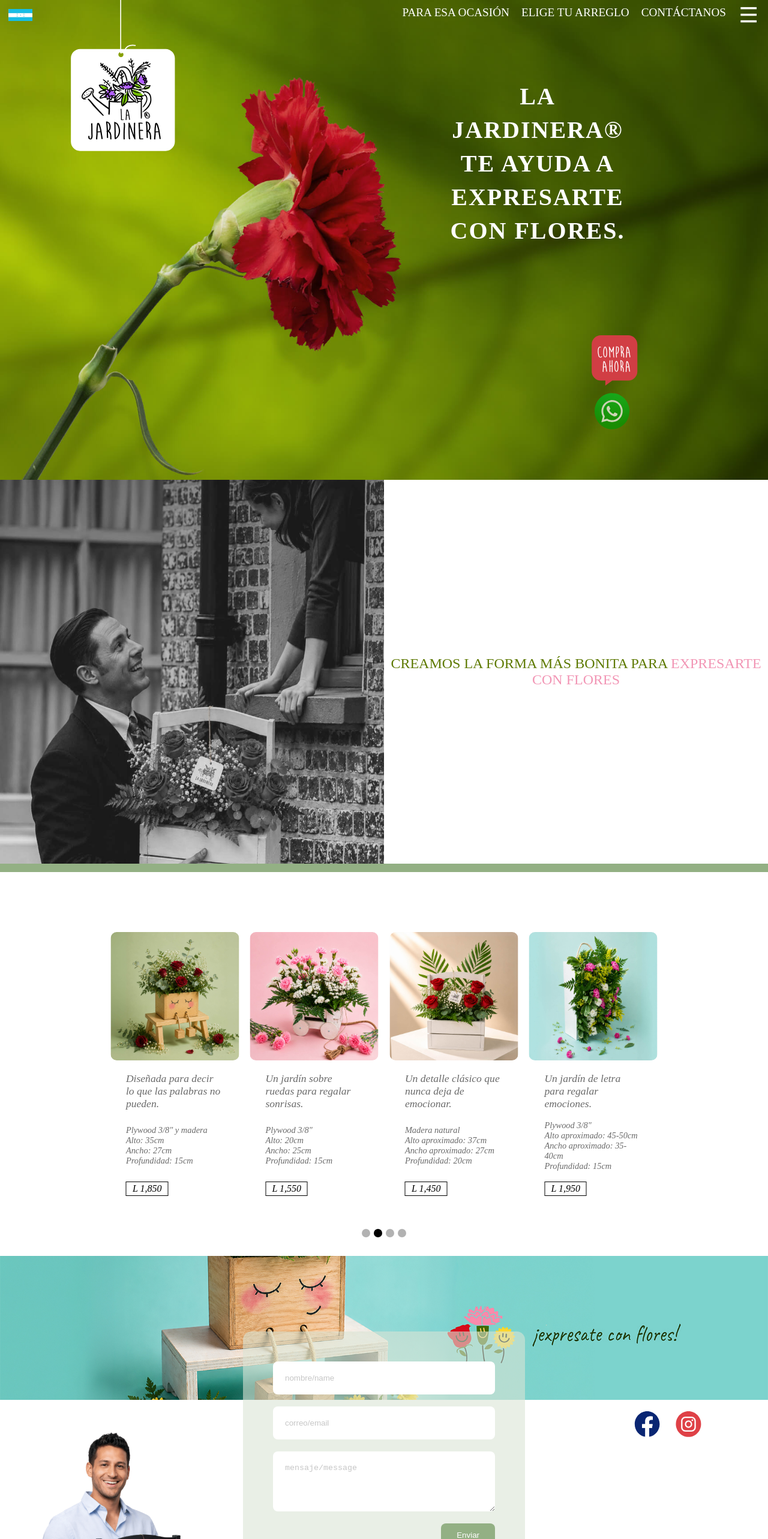
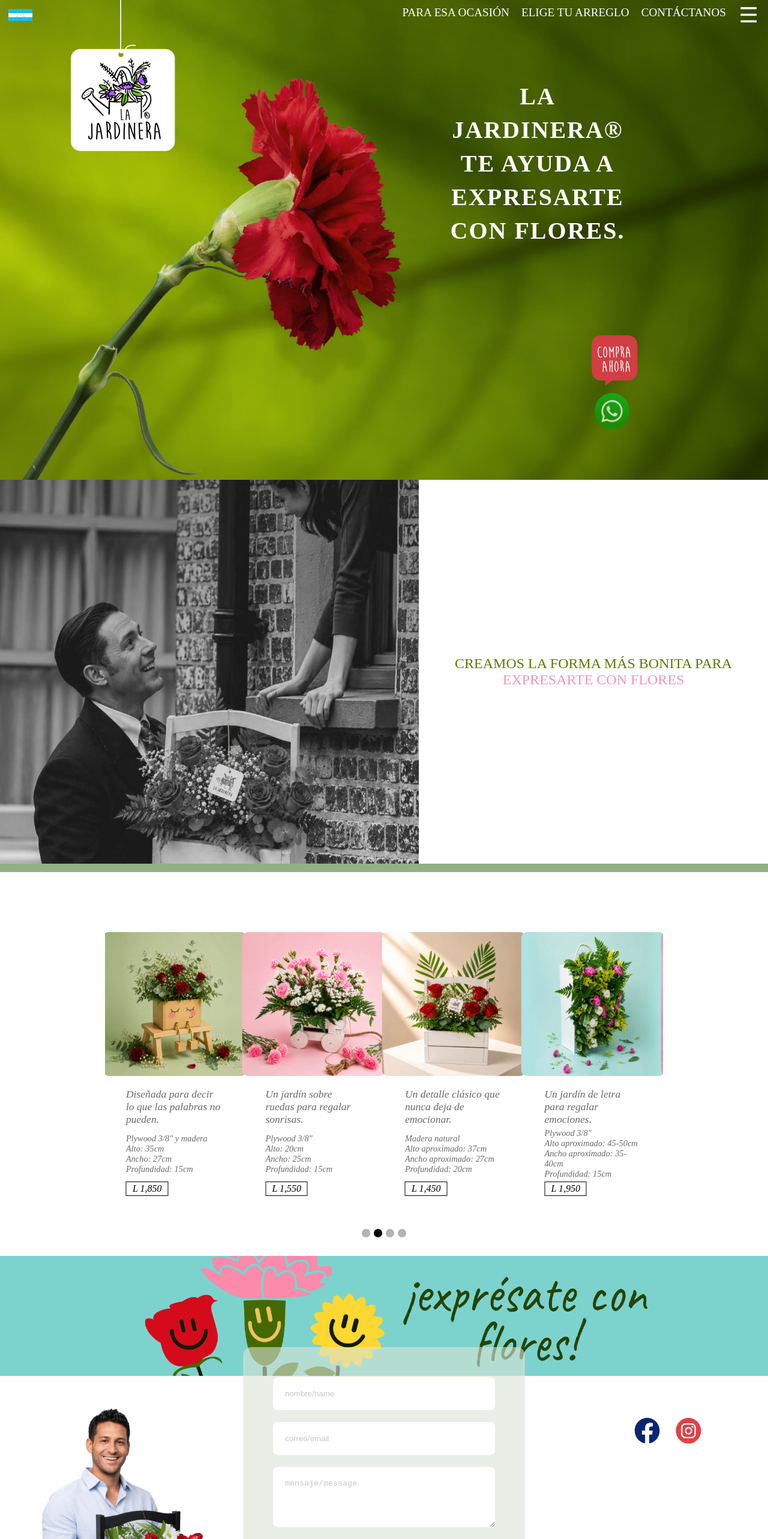
Before and after one commit to DenisChavez/jardinera, a React (Vite) app: page / in a window 1280 px wide. Shown: the top 2566 px of the page at 60% size. Built offline with nearby package versions, Linux system fonts and the light colour scheme; a web font is replaced by a local one.

Commit message:
fix: ajustes en hero y contact (diseño)

```diff
--- a/src/assets/styles/components.css
+++ b/src/assets/styles/components.css
@@ -109,10 +109,10 @@
 .hero .title{
     width: 50%;
     z-index: 4;
-    top: 35%;
+    top: 37%;
     color: #ffffff;
     text-align: center;
-    font-size: 1.3rem;
+    font-size: 1.1rem;
     letter-spacing: 2px;
     line-height: 2rem;
 }
@@ -156,7 +156,7 @@
     height: 100%;
 }
 .eslogan p{
-    width: 60%;
+    width: 50%;
     color: #ffffff;
     margin: 0;
     font-size: 1.5rem;
@@ -175,7 +175,7 @@
 }
 .carrousel-viewport{
     width: 100%;
-    max-width: 280px;
+    max-width: 250px;
     overflow: hidden;
     touch-action: pan-y;
 }
@@ -210,7 +210,6 @@
     box-sizing: border-box;
 }
 .card > img{
-    width: 92%;
     height: 240px;
     border-radius: 10px;
 }
@@ -398,12 +397,12 @@
         min-width: 25%;
     }
     .contact .banner-cintillo{
-        height: 30vh;
+        height: 25vh;
     }
     .contact .p-absolute{
         position: absolute;
         left: 50%;
-        top: 50%;
+        top: 57%;
         transform: translate(-50%, -50%);
     }
     .contact .contact-form{
@@ -422,7 +421,7 @@
     }
     .contact .contact-icons{
         flex-direction: row;
-        top: 40%;
+        top: 44%;
         left: 87%;
     }
 }
```
Also changed, not shown: src/assets/img/cintillo.jpg.
